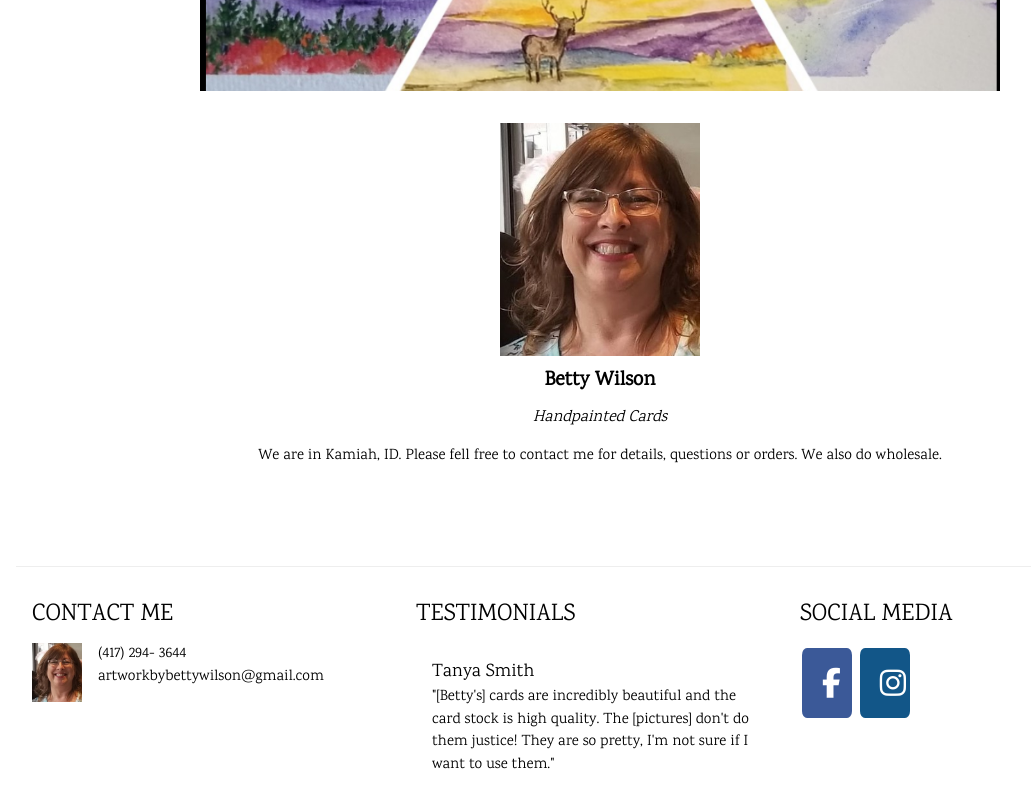
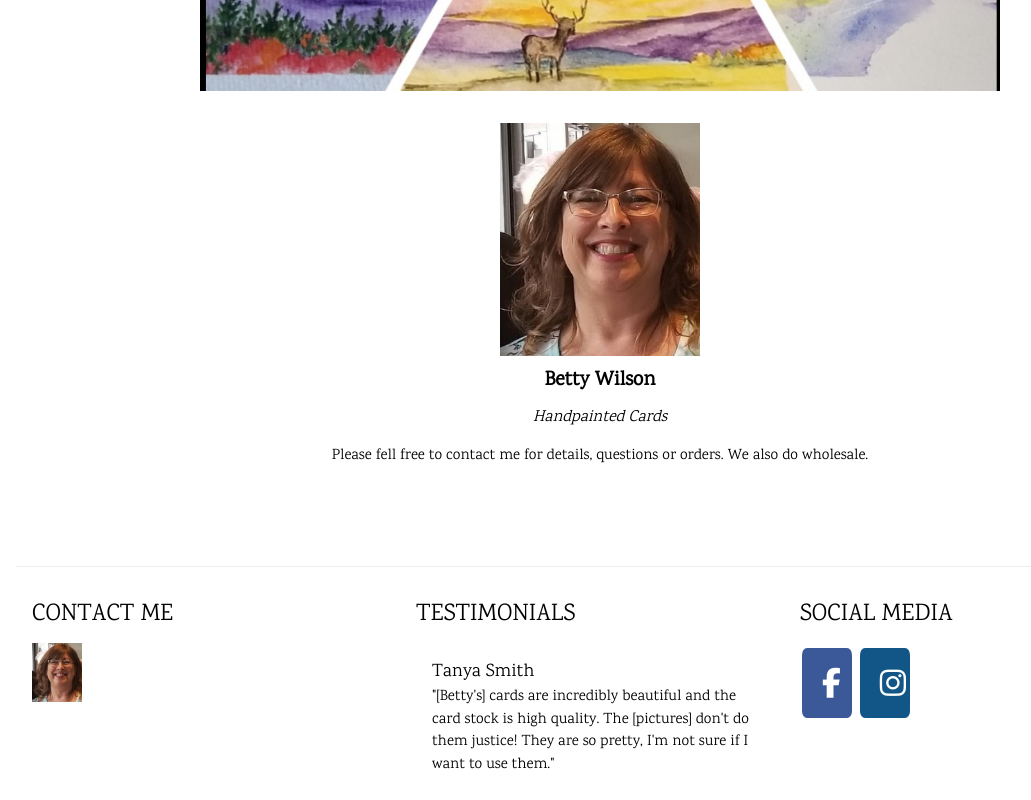
Before and after one commit to MarieRicarda/MarieRicarda.github.io-BettyWilson, a plain HTML site: page index.html in a window 1280 px wide. Shown: the part 1871-2671 px from the top of the page, without its empty margins (40-1071 px from the left). Drawn offline with nearby package versions, Linux system fonts and the light colour scheme.

Commit message:
Updated index.html

```diff
--- a/index.html
+++ b/index.html
@@ -174,7 +174,7 @@ box-shadow: 25px 25px 50px 0 white inset, -25px -25px 50px 0 white inset;
 
     <h6><i>Handpainted Cards</i></h6>
 
-    <p>We are in Kamiah, ID. Please fell free to contact me for details, questions or orders. We also do wholesale.</p>
+    <p>Please fell free to contact me for details, questions or orders. We also do wholesale.</p>
    </div>
   </div>
   <hr>
@@ -187,11 +187,11 @@ w3-padding-32-->
 
       <img src="Images/smallBetty.jpg" class="w3-left w3-margin-right" style="width:50px">
 
-  <a href="tel:417-294-3644" class="btn contact-details"
-      >(417) 294- 3644</a
+  <a href="" class="btn contact-details"
+      ></a
     >
-  <a href="artworkbybettywilson@gmail.com" class="btn contact-details"
-      > artworkbybettywilson@gmail.com</a
+  <a href="email@email.com" class="btn contact-details"
+      > </a
     >
     <!--
 <i class="fas fa-mobile-alt"></i>
```
